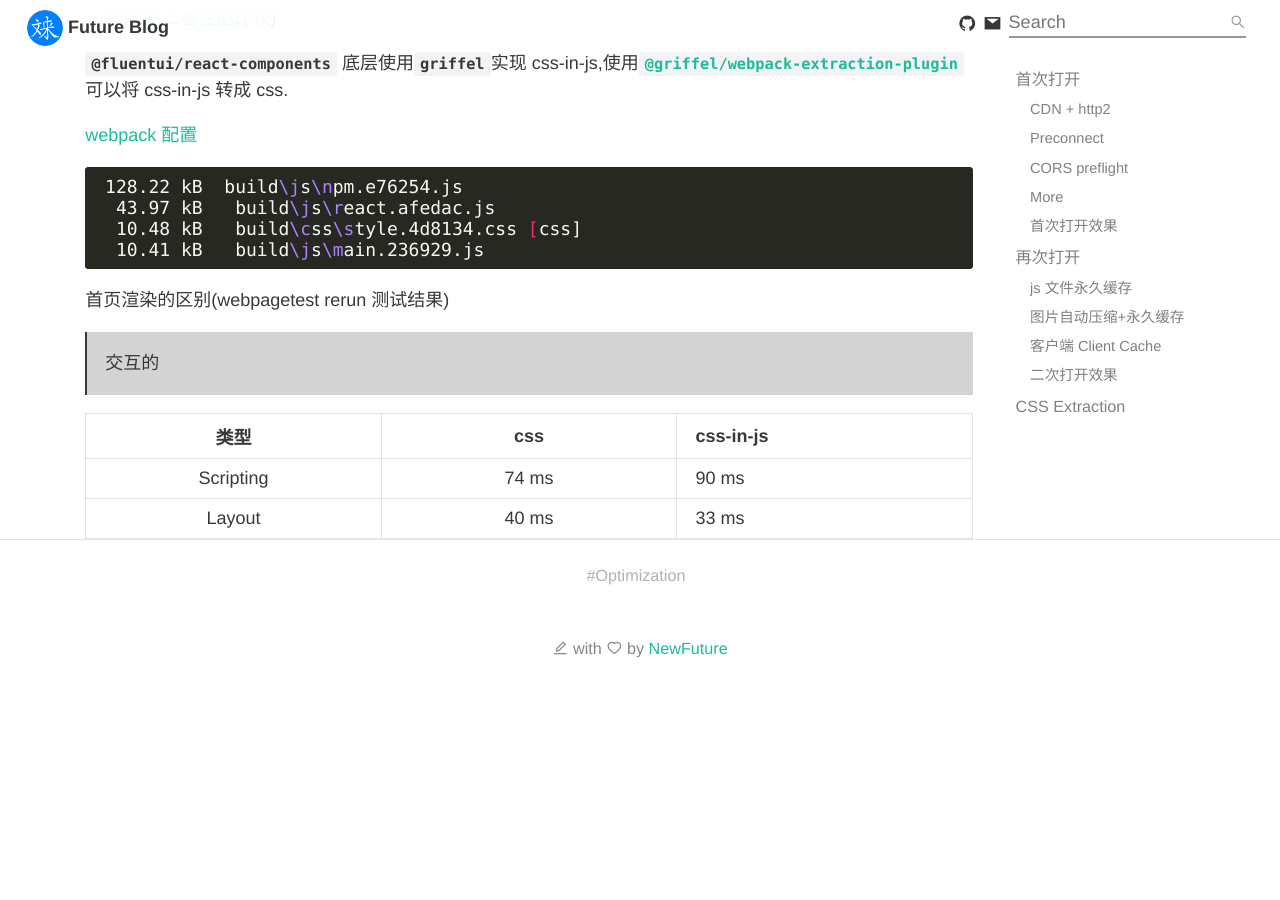
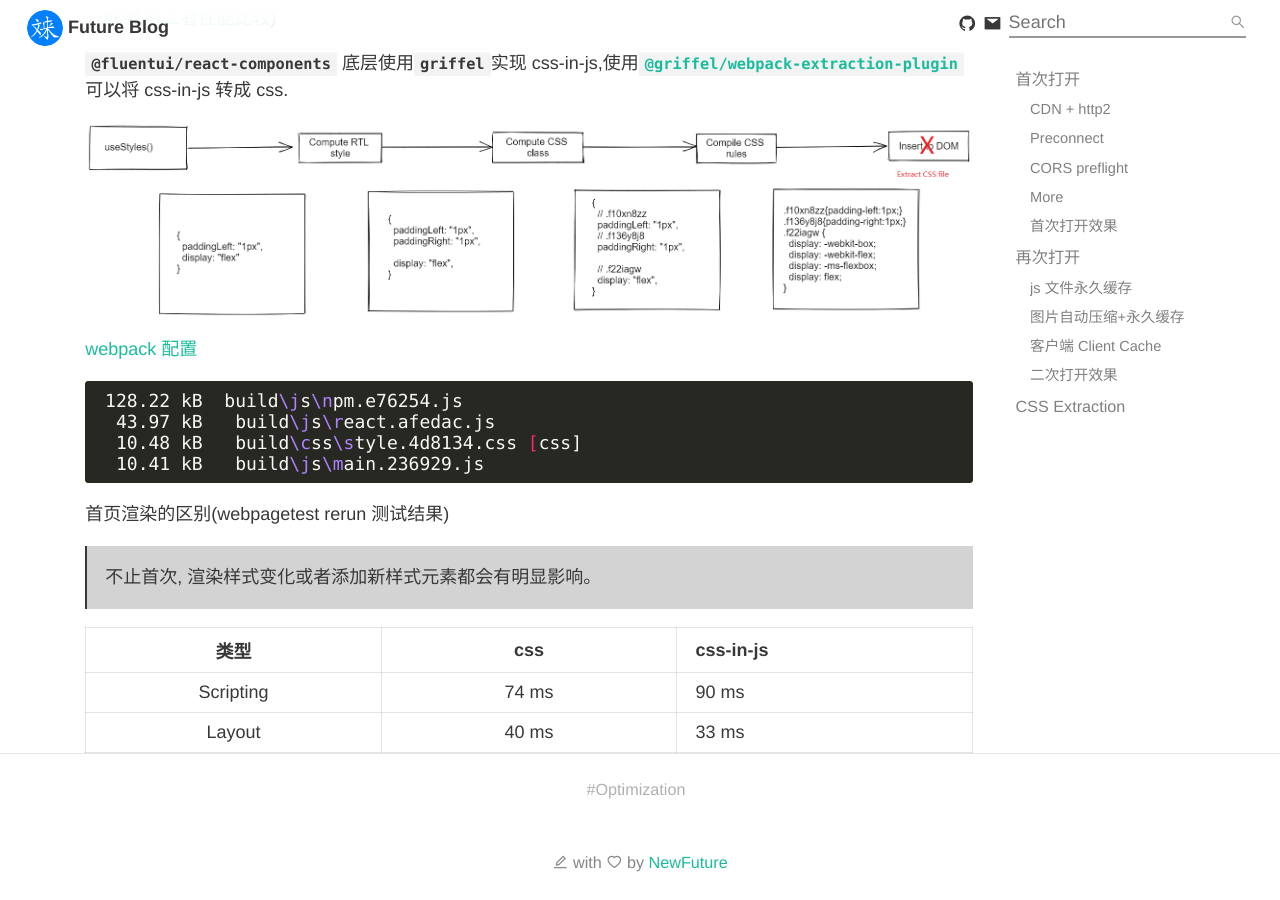
Before and after one commit to NewFuture/blog, a Jekyll site: the page built from _posts/2022-11-18-my-stickers-config-app-optimization.md, in a window 1280 px wide and 900 px high, scrolled down 7502 px. Built offline with Jekyll 4.4.1, drawn with Linux system fonts in a browser that asks for light colours; before the commit the page ends 8188 px from its top, so only the background shows below that.

Commit message:
add image

````diff
--- a/_posts/2022-11-18-my-stickers-config-app-optimization.md
+++ b/_posts/2022-11-18-my-stickers-config-app-optimization.md
@@ -168,6 +168,8 @@ client 使用了`useSWR`来管理同步 server 端的 list.
 
 `@fluentui/react-components` 底层使用`griffel`实现 css-in-js,使用[`@griffel/webpack-extraction-plugin`](https://griffel.js.org/react/css-extraction/with-webpack)可以将 css-in-js 转成 css.
 
+![extract progress](/assets/img/my-stickers-config-app-optimization/extract-style.png)
+
 [webpack 配置](https://github.com/NewFuture/my-stickers/blob/main/client-config-app/config-overrides.js#L20)
 
 ```bash
@@ -179,7 +181,7 @@ client 使用了`useSWR`来管理同步 server 端的 list.
 
 首页渲染的区别(webpagetest rerun 测试结果)
 
-> 交互的
+> 不止首次, 渲染样式变化或者添加新样式元素都会有明显影响。
 
 |   类型    |  css  | css-in-js |
 | :-------: | :---: | :-------- |
````
Also changed, not shown: assets/img/my-stickers-config-app-optimization/extract-style.png (added).
